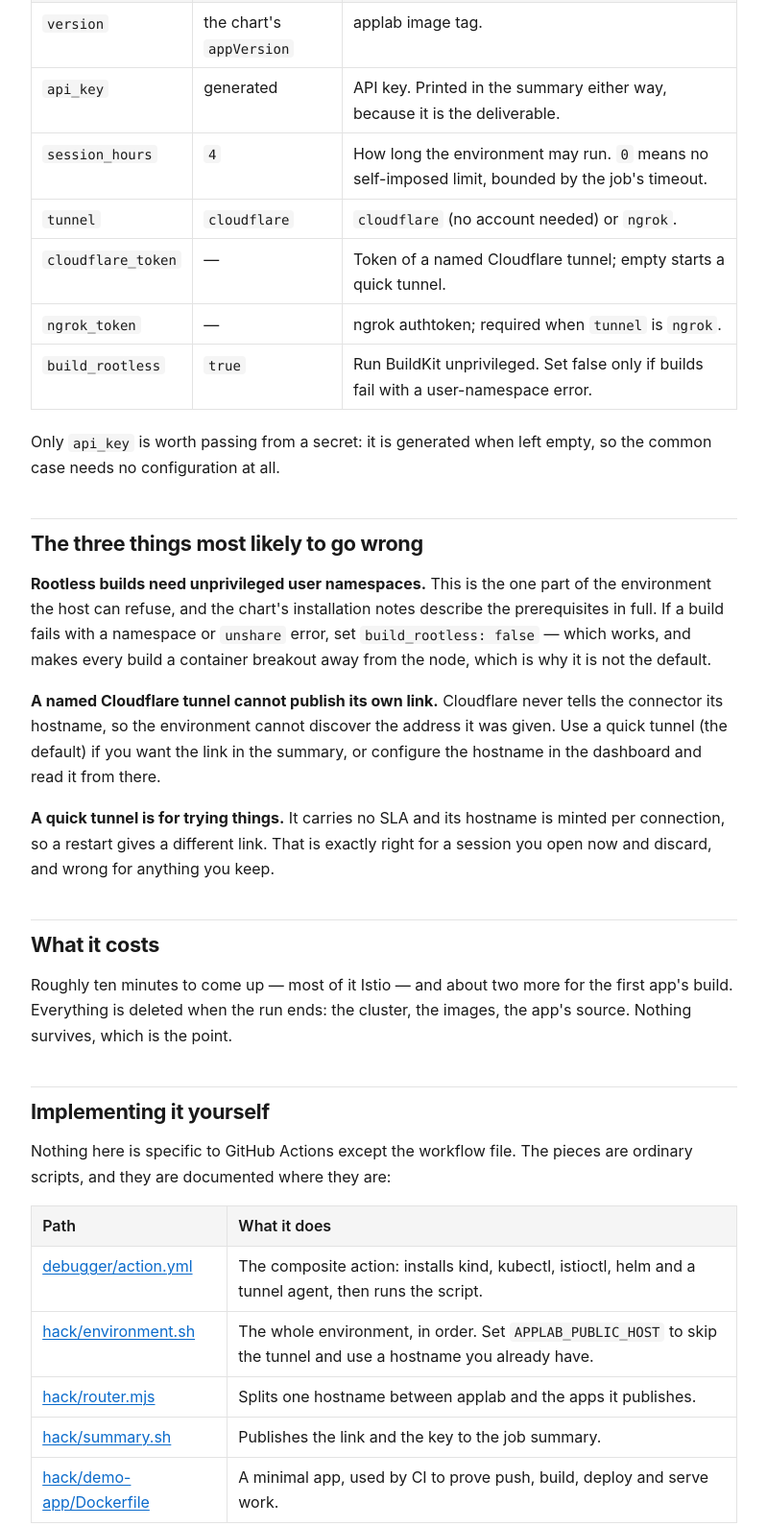
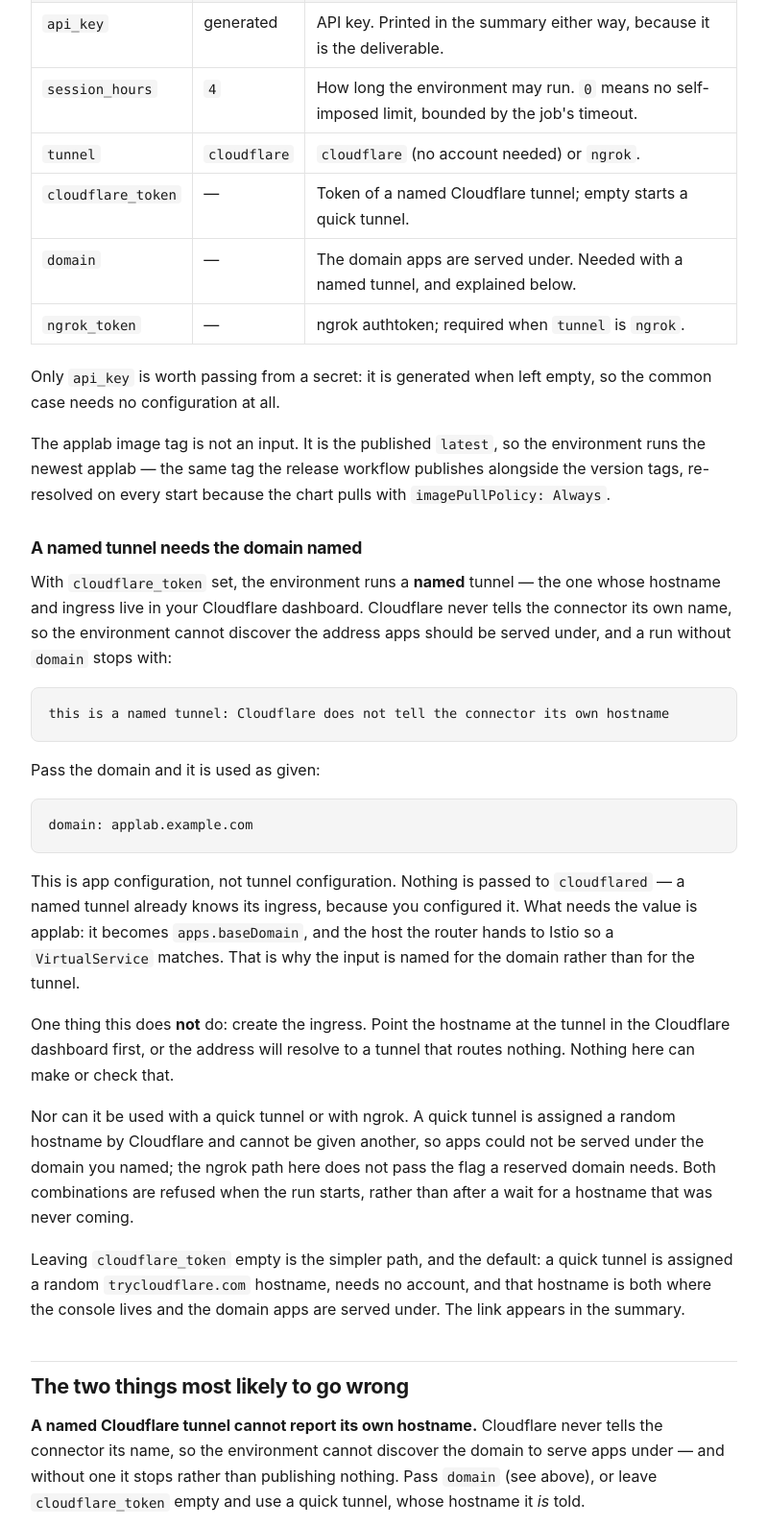
Before and after one commit to shaowenchen/applab, a plain HTML site: page debugger.html in a window 1280 px wide. Shown: the part 1824-3414 px from the top of the page at 96% size, without its empty margins (248-1047 px from the left). Drawn offline with Linux system fonts and the light colour scheme.

Commit message:
Publish applab chart 0.1.0-dev (15ac023)

```diff
--- a/debugger.html
+++ b/debugger.html
@@ -220,11 +220,6 @@
 </thead>
 <tbody>
 <tr>
-<td><code>version</code></td>
-<td>the chart's <code>appVersion</code></td>
-<td>applab image tag.</td>
-</tr>
-<tr>
 <td><code>api_key</code></td>
 <td>generated</td>
 <td>API key. Printed in the summary either way, because it is the deliverable.</td>
@@ -245,29 +240,56 @@
 <td>Token of a named Cloudflare tunnel; empty starts a quick tunnel.</td>
 </tr>
 <tr>
+<td><code>domain</code></td>
+<td>—</td>
+<td>The domain apps are served under. Needed with a named tunnel, and explained below.</td>
+</tr>
+<tr>
 <td><code>ngrok_token</code></td>
 <td>—</td>
 <td>ngrok authtoken; required when <code>tunnel</code> is <code>ngrok</code>.</td>
-</tr>
-<tr>
-<td><code>build_rootless</code></td>
-<td><code>true</code></td>
-<td>Run BuildKit unprivileged. Set false only if builds fail with a user-namespace error.</td>
 </tr>
 </tbody>
 </table>
 <p>Only <code>api_key</code> is worth passing from a secret: it is generated when left empty,
 so the common case needs no configuration at all.</p>
-<h2>The three things most likely to go wrong</h2>
-<p><strong>Rootless builds need unprivileged user namespaces.</strong> This is the one part of
-the environment the host can refuse, and the chart's installation notes describe
-the prerequisites in full. If a build fails with a namespace or <code>unshare</code> error,
-set <code>build_rootless: false</code> — which works, and makes every build a container
-breakout away from the node, which is why it is not the default.</p>
-<p><strong>A named Cloudflare tunnel cannot publish its own link.</strong> Cloudflare never tells
-the connector its hostname, so the environment cannot discover the address it was
-given. Use a quick tunnel (the default) if you want the link in the summary, or
-configure the hostname in the dashboard and read it from there.</p>
+<p>The applab image tag is not an input. It is the published <code>latest</code>, so the
+environment runs the newest applab — the same tag the release workflow publishes
+alongside the version tags, re-resolved on every start because the chart pulls
+with <code>imagePullPolicy: Always</code>.</p>
+<h3>A named tunnel needs the domain named</h3>
+<p>With <code>cloudflare_token</code> set, the environment runs a <strong>named</strong> tunnel — the one
+whose hostname and ingress live in your Cloudflare dashboard. Cloudflare never
+tells the connector its own name, so the environment cannot discover the address
+apps should be served under, and a run without <code>domain</code> stops with:</p>
+<pre><code>this is a named tunnel: Cloudflare does not tell the connector its own hostname
+</code></pre>
+<p>Pass the domain and it is used as given:</p>
+<pre><code>domain: applab.example.com
+</code></pre>
+<p>This is app configuration, not tunnel configuration. Nothing is passed to
+<code>cloudflared</code> — a named tunnel already knows its ingress, because you configured
+it. What needs the value is applab: it becomes <code>apps.baseDomain</code>, and the host the
+router hands to Istio so a <code>VirtualService</code> matches. That is why the input is
+named for the domain rather than for the tunnel.</p>
+<p>One thing this does <strong>not</strong> do: create the ingress. Point the hostname at the
+tunnel in the Cloudflare dashboard first, or the address will resolve to a tunnel
+that routes nothing. Nothing here can make or check that.</p>
+<p>Nor can it be used with a quick tunnel or with ngrok. A quick tunnel is assigned
+a random hostname by Cloudflare and cannot be given another, so apps could not be
+served under the domain you named; the ngrok path here does not pass the flag a
+reserved domain needs. Both combinations are refused when the run starts, rather
+than after a wait for a hostname that was never coming.</p>
+<p>Leaving <code>cloudflare_token</code> empty is the simpler path, and the default: a quick
+tunnel is assigned a random <code>trycloudflare.com</code> hostname, needs no account, and
+that hostname is both where the console lives and the domain apps are served
+under. The link appears in the summary.</p>
+<h2>The two things most likely to go wrong</h2>
+<p><strong>A named Cloudflare tunnel cannot report its own hostname.</strong> Cloudflare never
+tells the connector its name, so the environment cannot discover the domain to
+serve apps under — and without one it stops rather than publishing nothing. Pass
+<code>domain</code> (see above), or leave <code>cloudflare_token</code> empty and use a quick tunnel,
+whose hostname it <em>is</em> told.</p>
 <p><strong>A quick tunnel is for trying things.</strong> It carries no SLA and its hostname is
 minted per connection, so a restart gives a different link. That is exactly right
 for a session you open now and discard, and wrong for anything you keep.</p>
@@ -292,7 +314,7 @@
 </tr>
 <tr>
 <td><a href="https://github.com/shaowenchen/applab/blob/master/hack/environment.sh">hack/environment.sh</a></td>
-<td>The whole environment, in order. Set <code>APPLAB_PUBLIC_HOST</code> to skip the tunnel and use a hostname you already have.</td>
+<td>The whole environment, in order. Set <code>APPLAB_PUBLIC_HOST</code> to skip the tunnel and use a hostname you already have, or <code>APPLAB_DOMAIN</code> to name the domain a named tunnel serves apps under.</td>
 </tr>
 <tr>
 <td><a href="https://github.com/shaowenchen/applab/blob/master/hack/router.mjs">hack/router.mjs</a></td>
```
Also changed, not shown: index.yaml (+4 -4 lines), 1 other file.
